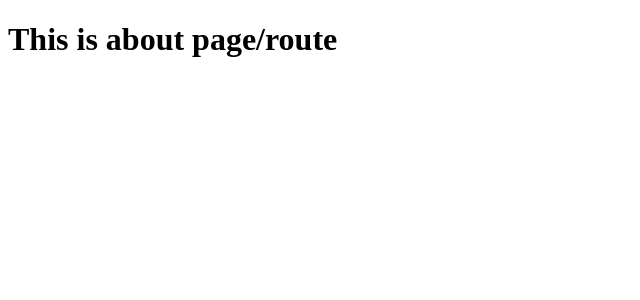
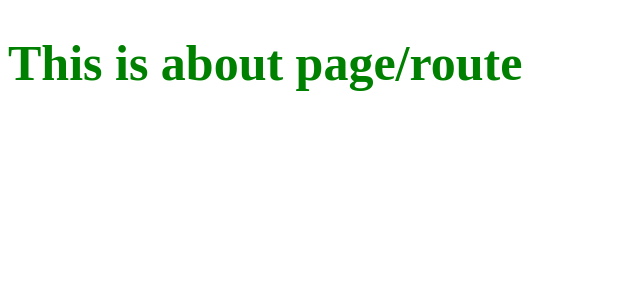
Before and after one commit to mdshahin-ahmed/my-nextjs-app, a Next.js app: page /about in a window 1280 px wide. Shown: the top 300 px of the page, without its empty margins (0-640 px from the left). Built offline with nearby package versions, Linux system fonts and the light colour scheme.

Commit message:
Add: css module

```diff
--- /dev/null
+++ b/src/app/about/About.module.css
@@ -0,0 +1,4 @@
+.heading {
+  font-size: 50px;
+  color: green;
+}
--- a/src/app/about/page.js
+++ b/src/app/about/page.js
@@ -1,9 +1,9 @@
-import React from "react";
+import styles from "./About.module.css";
 
 const AboutPage = () => {
   return (
     <div>
-      <h1>This is about page/route</h1>
+      <h1 className={styles.heading}>This is about page/route</h1>
     </div>
   );
 };
--- /dev/null
+++ b/src/app/contact/Contact.module.css
@@ -0,0 +1,4 @@
+.heading {
+  font-size: 100px;
+  color: blue;
+}
--- a/src/app/contact/page.js
+++ b/src/app/contact/page.js
@@ -1,9 +1,9 @@
-import React from "react";
+import styles from "./Contact.module.css";
 
 const ContactUsPage = () => {
   return (
     <div>
-      <h1>Contact Us page/route</h1>
+      <h1 className={styles.heading}>Contact Us page/route</h1>
     </div>
   );
 };
```
